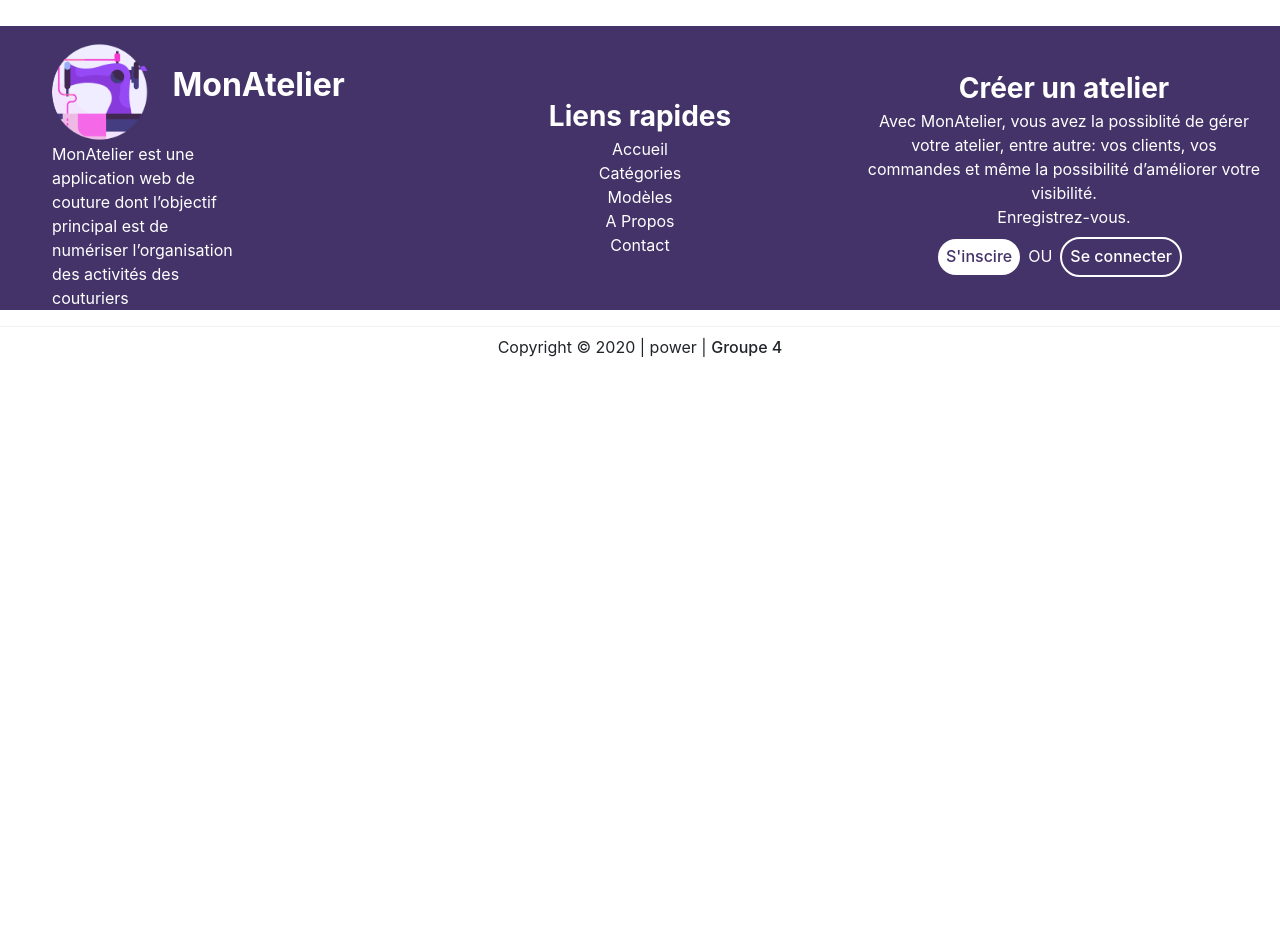
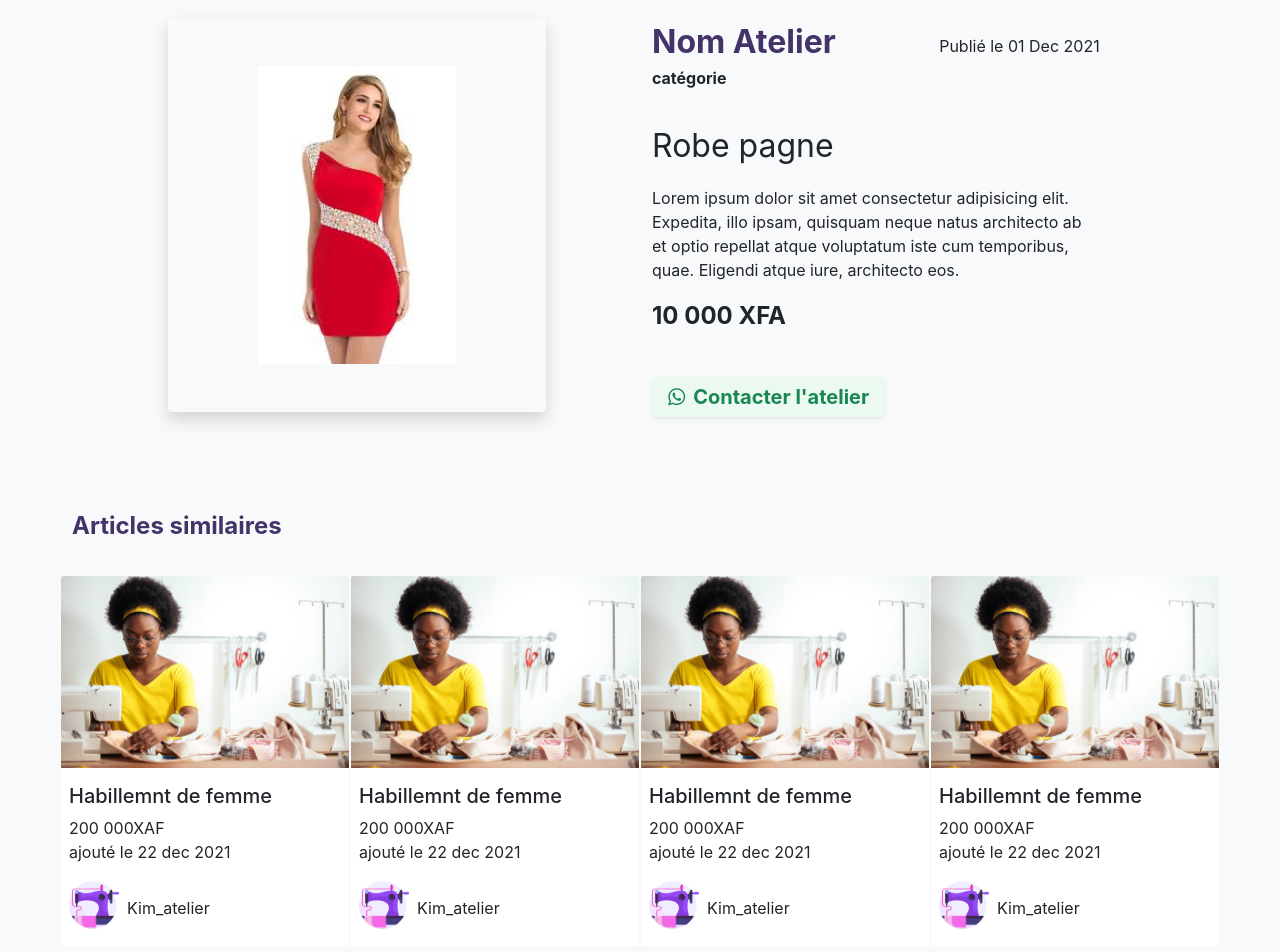
Before and after one commit to main-c/mon-atelier, a React (Create React App) app in the folder src/frontend/mon_atelier/: page /detail_article in a window 1280 px wide. Shown: the part 200-1152 px from the top of the page. Before the commit the page ends 800 px from the top, so only its background shows below. Built offline with nearby package versions, Linux system fonts and the light colour scheme.

Commit message:
Page detail_article

```diff
--- a/src/frontend/mon_atelier/src/core/DetailArticle.js
+++ b/src/frontend/mon_atelier/src/core/DetailArticle.js
@@ -6,16 +6,101 @@ class DetailArticle extends React.Component{
 	render(){
 		return(
 
-			<div className="container-fluid py-5">
-				<p className="fs-4 fw-bold">Détail Article</p>
-				<div className="row">
-					<div className="col-lg-4">
+			<div className="container-fluid py-5 bg-light">
+				<p className="fs-4 ms-lg-5 fw-bold">Détail Article</p>
+				<div className="container">
+					<div className="row justify-content-center">
+						<div className="col-lg-4 mt-5 py-5 d-flex justify-content-center shadow rounded">
+							<img src="images/img1.jpg" className="img-fluid" alt="" />
+						</div>
+						<div className="col-lg-1"></div>
+						<div className="col-lg-5 mt-5">
+							<div className="d-flex justify-content-between">
+								<div className="d-grid">
+									<p className="fs-2 fw-bold mb-0 text-violet">Nom Atelier</p>
+									<p className="fw-bold">catégorie</p>
+								</div>
+								<p className="mt-3">Publié le 01 Dec 2021</p>
+							</div>
+							<div className="my-3">
+								<p className="fs-2">Robe pagne</p>
+								<p>
+									Lorem ipsum dolor sit amet consectetur adipisicing elit.
+									Expedita, illo ipsam, quisquam neque natus architecto ab et
+									optio repellat atque voluptatum iste cum temporibus, quae.
+									Eligendi atque iure, architecto eos.
+								</p>
+								<p className="fw-bold fs-4">10 000 XFA</p>
+							</div>
+							<div className="mt-5">
+								<a href="#" className="text-success fw-bold fs-5 py-2 bg-green px-3 shadow-sm rounded">
+									<i className="fa fa-whatsapp me-2"></i>
+									Contacter l'atelier
+								</a>
+							</div>
+						</div>
+					</div>
+				</div>
 
-					</div>
-					<div>
+				<div className="container-fluid my-5 pt-5">
+					<p className="fw-bold ms-lg-5 fs-4 text-violet">Articles similaires</p>
+					<div className="row px-lg-5">
+						<div className="col-lg-3 card p-0 mt-3 mx-auto border-0" style={{width: "18rem"}}>
+							<img src="images/banner1.jpg" className="card-img-top p-0" alt="..." style={{width:'100%'}}  />
+							<div className="card-body ps-2">
+								<h5 className="card-title">Habillemnt de femme</h5>
+								<p className="card-text">200 000XAF <br /><span>ajouté le 22 dec 2021</span></p>
+								<div className="d-flex">
+									<div>
+										<img src="images/logo.png" className="card-img-top p-0" alt="..." style={{width:'50px', height:'5Opx'}}  />
+									</div>
+									<div className="ms-2 mt-3">Kim_atelier</div>
+								</div>
+							</div>
+						</div>
+						<div className="col-lg-3 card p-0 mt-3 mx-auto border-0" style={{width: "18rem"}}>
+							<img src="images/banner1.jpg" className="card-img-top p-0" alt="..." style={{width:'100%'}}  />
+							<div className="card-body ps-2">
+								<h5 className="card-title">Habillemnt de femme</h5>
+								<p className="card-text">200 000XAF <br /><span>ajouté le 22 dec 2021</span></p>
+								<div className="d-flex">
+									<div>
+										<img src="images/logo.png" className="card-img-top p-0" alt="..." style={{width:'50px', height:'5Opx'}}  />
+									</div>
+									<div className="ms-2 mt-3">Kim_atelier</div>
+								</div>
+							</div>
+						</div>
+						<div className="col-lg-3 card p-0 mt-3 mx-auto border-0" style={{width: "18rem"}}>
+							<img src="images/banner1.jpg" className="card-img-top p-0" alt="..." style={{width:'100%'}}  />
+							<div className="card-body ps-2">
+								<h5 className="card-title">Habillemnt de femme</h5>
+								<p className="card-text">200 000XAF <br /><span>ajouté le 22 dec 2021</span></p>
+								<div className="d-flex">
+									<div>
+										<img src="images/logo.png" className="card-img-top p-0" alt="..." style={{width:'50px', height:'5Opx'}}  />
+									</div>
+									<div className="ms-2 mt-3">Kim_atelier</div>
+								</div>
+							</div>
+						</div>
+						<div className="col-lg-3 card p-0 mt-3 mx-auto border-0" style={{width: "18rem"}}>
+							<img src="images/banner1.jpg" className="card-img-top p-0" alt="..." style={{width:'100%'}}  />
+							<div className="card-body ps-2">
+								<h5 className="card-title">Habillemnt de femme</h5>
+								<p className="card-text">200 000XAF <br /><span>ajouté le 22 dec 2021</span></p>
+								<div className="d-flex">
+									<div>
+										<img src="images/logo.png" className="card-img-top p-0" alt="..." style={{width:'50px', height:'5Opx'}}  />
+									</div>
+									<div className="ms-2 mt-3">Kim_atelier</div>
+								</div>
+							</div>
+						</div>
 
 					</div>
 				</div>
+
 			</div>
 
 		);
--- a/src/frontend/mon_atelier/src/core/profilAtelier.css
+++ b/src/frontend/mon_atelier/src/core/profilAtelier.css
@@ -5,6 +5,12 @@
 	background-color: rgba(68, 51, 105, .75);
 	margin-top: -210px;
 	position: absolute;
+}
+.text-violet{
+	color: #443369;
+}
+.bg-green{
+	background-color: #ECF9F0;
 }
 .bg-violet{
 	background-color: #443369;
```
Also changed, not shown: 1 other file (tests, documents, lock files or other folders).
